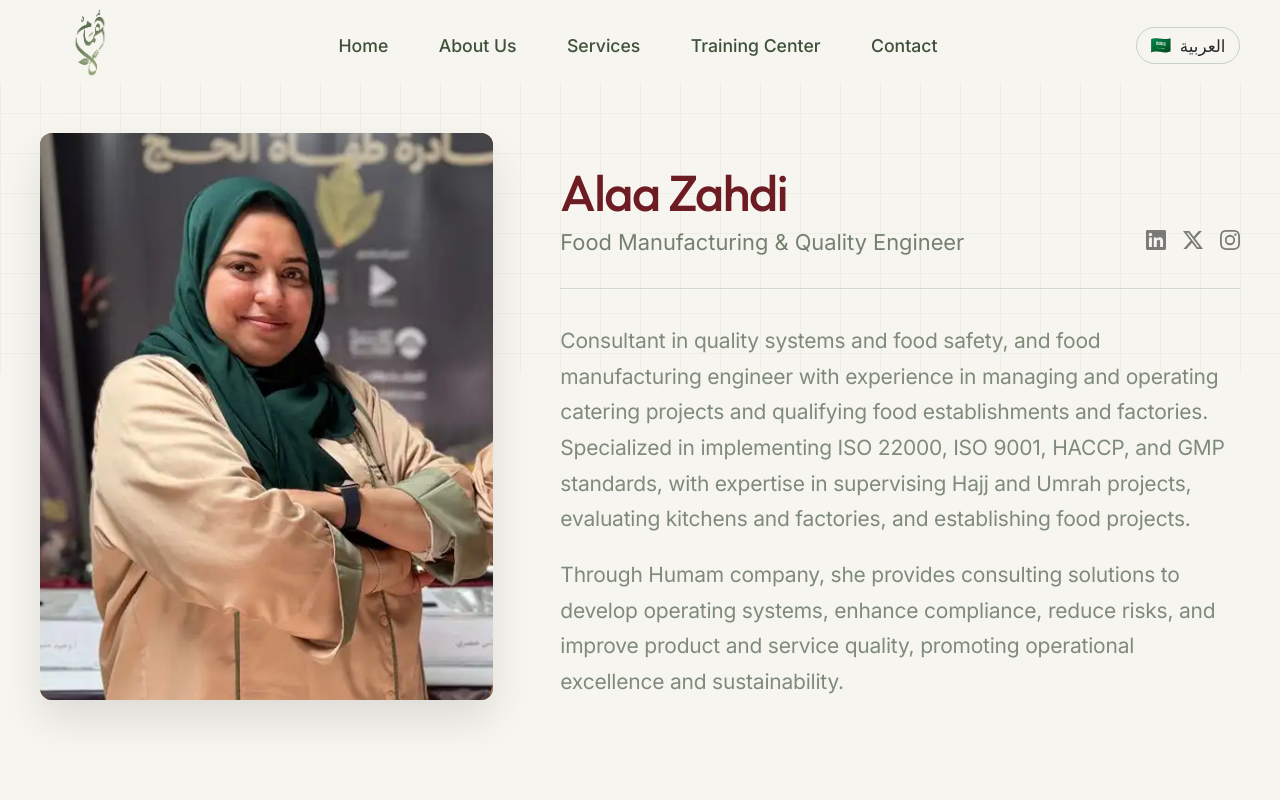
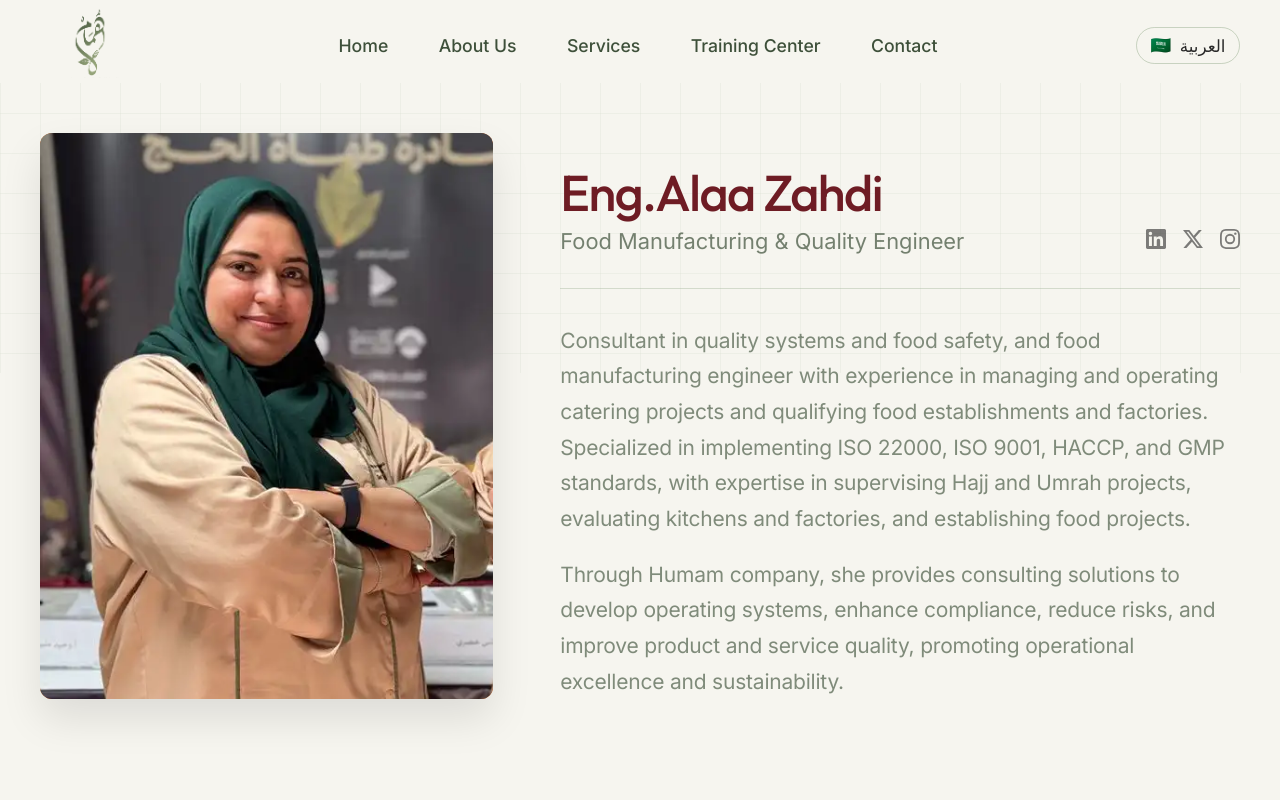
Before and after one commit to humam4096/humam-frontend, a Next.js app: page /en/team/alaa in a window 1280 px wide. Shown: the top 800 px of the page. Built offline with nearby package versions, Linux system fonts and the light colour scheme; no server answers.

Commit message:
page transition added

```diff
--- a/app/[locale]/layout.tsx
+++ b/app/[locale]/layout.tsx
@@ -5,6 +5,7 @@ import {notFound} from 'next/navigation';
 import {Outfit, Inter, Tajawal} from 'next/font/google';
 import Navbar from '@/components/layout/Navbar';
 import Footer from '@/components/layout/Footer';
+import PageTransition from '@/components/layout/PageTransition';
 import GoogleAnalytics from '@/components/analytics/GoogleAnalytics';
 import PageViewTracker from '@/components/analytics/PageViewTracker';
 import '../globals.css';
@@ -82,7 +83,9 @@ export default async function LocaleLayout({
         <NextIntlClientProvider messages={messages}>
           <PageViewTracker />
           <Navbar />
-          {children}
+          <PageTransition>
+            {children}
+          </PageTransition>
           <Footer />
         </NextIntlClientProvider>
       </body>
--- /dev/null
+++ b/components/layout/PageTransition.module.css
@@ -0,0 +1,31 @@
+@keyframes fadeInUp {
+  from {
+    opacity: 0;
+    transform: translateY(20px);
+  }
+  to {
+    opacity: 1;
+    transform: translateY(0);
+  }
+}
+
+@keyframes fadeIn {
+  from {
+    opacity: 0;
+  }
+  to {
+    opacity: 1;
+  }
+}
+
+.pageTransition {
+  animation: fadeInUp 0.5s cubic-bezier(0.4, 0, 0.2, 1) forwards;
+  will-change: opacity, transform;
+}
+
+/* Reduced motion support for accessibility */
+@media (prefers-reduced-motion: reduce) {
+  .pageTransition {
+    animation: fadeIn 0.3s ease-in-out forwards;
+  }
+}
--- /dev/null
+++ b/components/layout/PageTransition.tsx
@@ -0,0 +1,20 @@
+'use client';
+
+import { useEffect } from 'react';
+import { usePathname } from 'next/navigation';
+import styles from './PageTransition.module.css';
+
+export default function PageTransition({ children }: { children: React.ReactNode }) {
+  const pathname = usePathname();
+
+  useEffect(() => {
+    // Scroll to top on route change
+    window.scrollTo({ top: 0, behavior: 'smooth' });
+  }, [pathname]);
+
+  return (
+    <div className={styles.pageTransition} key={pathname}>
+      {children}
+    </div>
+  );
+}
--- a/messages/ar.json
+++ b/messages/ar.json
@@ -98,11 +98,12 @@
         "bio": "18 عاماً من الخبرة في الطهي، ومعتمدة من هيئة فنون الطهي كخبيرة في المطبخ السعودي."
       },
       "alaa": {
-        "name": "آلاء زهدي",
-        "role": "مهندسة تصنيع أغذية",
+        "name": "م.آلاء زهدي",
+        "role":"استشارية الجودة وسلامة الغذاء ومهندسة التصنيع الغذائي",
         "bio": "متخصصة في عمليات تصنيع الأغذية، ضمان الجودة، واعتماد الابتكارات التكنولوجية."
       }
     }
+
   },
   "FinalCTA": {
     "title": "هل أنت مستعد للارتقاء بأعمالك الغذائية؟",
--- a/messages/en.json
+++ b/messages/en.json
@@ -98,8 +98,8 @@
         "bio": "18 years culinary experience, certified by Culinary Arts Authority as an expert in Saudi cuisine."
       },
       "alaa": {
-        "name": "Alaa Zahdi",
-        "role": "Food Manufacturing Engineer",
+        "name": "Eng.Alaa Zahdi",
+        "role": "Food Manufacturing & Quality Engineer",
         "bio": "Specializes in food manufacturing, quality assurance, and adopting technological innovations."
       }
     }
@@ -469,7 +469,7 @@
           "bioSub": "She is a certified food safety trainer from Highfield UK and the Saudi Food and Drug Authority, a certified chef from the Saudi Culinary Arts Authority for documenting Saudi cuisine, and winner of the Heritage of Our Kitchen competition. She holds membership in Worldchefs, represents Saudi Arabia in the Global Halal Association, and has achieved multiple medals in professional culinary competitions."
         },
         "alaa": {
-          "name": "Alaa Zahdi",
+          "name": "Eng.Alaa Zahdi",
           "role": "Food Manufacturing & Quality Engineer",
           "bio": "Consultant in quality systems and food safety, and food manufacturing engineer with experience in managing and operating catering projects and qualifying food establishments and factories. Specialized in implementing ISO 22000, ISO 9001, HACCP, and GMP standards, with expertise in supervising Hajj and Umrah projects, evaluating kitchens and factories, and establishing food projects.",
           "bioSub": "Through Humam company, she provides consulting solutions to develop operating systems, enhance compliance, reduce risks, and improve product and service quality, promoting operational excellence and sustainability."
```
Also changed, not shown: components/sections/Experts.module.css (+9 -2 lines).
